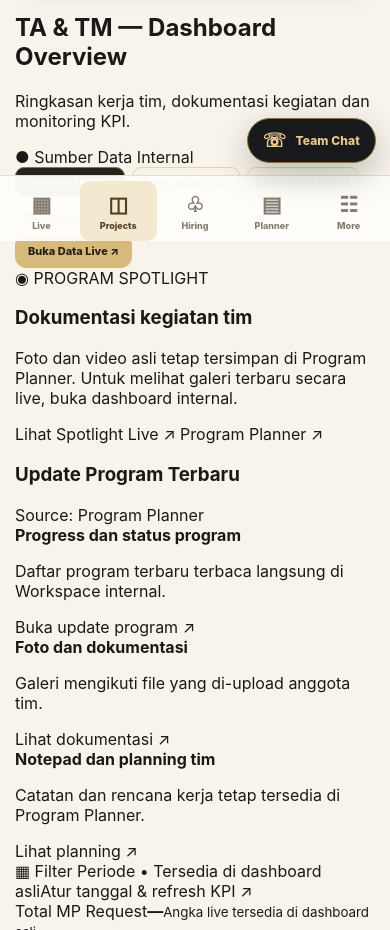
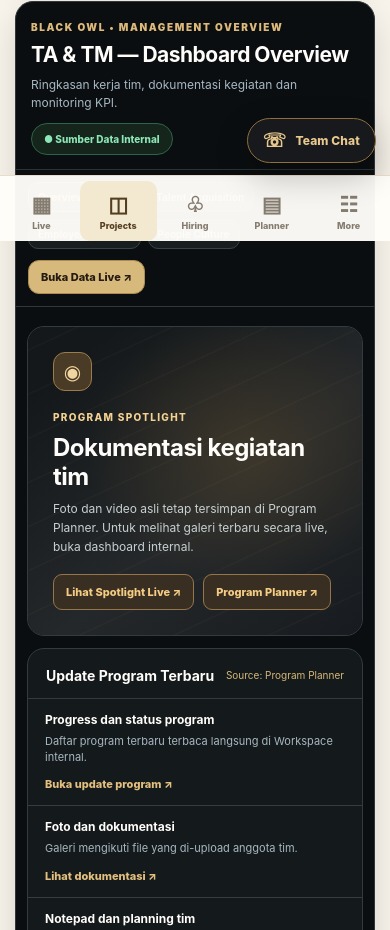
Before and after one commit to boyhcblackowl-coder/BlackOwl-TATM-PWA, a plain HTML site: page index.html in a window 390 px wide. Shown: the part 603-1533 px from the top of the page. Drawn offline with Linux system fonts and the light colour scheme.

Commit message:
Style secure native black-gold management dashboard without broken iframe

```diff
--- a/styles.css
+++ b/styles.css
@@ -182,3 +182,74 @@ button:focus-visible,a:focus-visible,input:focus-visible,select:focus-visible{ou
   .bo-overview.looker-mode .bo-overview-iframe-viewport iframe{min-width:760px}
   .bo-overview-help{padding:13px 15px}
 }
+
+
+/* Protected data dashboard: native design without prohibited third-party Apps Script iframe */
+.bo-view{background:#0b0e10;color:#fffdf9;border:1px solid #30383c;box-shadow:0 15px 35px #0002;border-radius:18px;overflow:hidden;margin:20px 0 28px}
+.bo-view *{box-sizing:border-box}
+.bo-view-head{display:flex;justify-content:space-between;align-items:start;gap:15px;padding:24px 24px 19px;border-bottom:1px solid #2b3336}
+.bo-view-head .section-cap{color:#ddba7b;margin-bottom:10px}
+.bo-view-head h2{font-size:25px;line-height:1.15;letter-spacing:-.5px;margin:0 0 9px}
+.bo-view-head p{font-size:12px;color:#a7b8c3;line-height:1.5;margin:0}
+.bo-view-status{font-size:10px;color:#8ce6b6;font-weight:800;background:#15251c;border:1px solid #2b6448;border-radius:30px;padding:9px 12px;white-space:nowrap}
+.bo-view-tabs{padding:14px 23px;display:flex;align-items:center;justify-content:space-between;gap:11px;flex-wrap:wrap;border-bottom:1px solid #30383c}
+.bo-view .live-tabs{display:flex;gap:7px;flex-wrap:wrap}
+.bo-view .live-tab{background:#181d20;color:#b8c9d2;border:1px solid #384349;border-radius:10px;font-size:11px;font-weight:750;padding:10px 12px}
+.bo-view .live-tab.active{background:#362c1e;color:#f0cb8b;border-color:#917449}
+.bo-view .button.primary{background:#d7b97c;border-color:#ad8b52;color:#251b12}
+.bo-view .button.light{background:#202a30;border-color:#34424b;color:#d8e7ef}
+.bo-native-content{padding:0 22px 22px}
+.bo-native-columns{display:grid;grid-template-columns:1.58fr 1fr;gap:12px;margin-top:19px}
+.bo-native-spotlight,.bo-native-updates{min-width:0;border:1px solid #323b40;background:#14191c;border-radius:17px;overflow:hidden}
+.bo-native-photo{min-height:315px;height:100%;background:radial-gradient(ellipse at 65% 40%,#53452d8b,transparent 52%),linear-gradient(140deg,#14181a 12%,#25282a 57%,#171b1f);display:flex;align-items:flex-end;position:relative}
+.bo-native-photo:after{content:"";position:absolute;inset:0;background:repeating-linear-gradient(-25deg,transparent 0,transparent 38px,#ddb87508 39px,#ddb87508 40px);pointer-events:none}
+.bo-native-photo-inner{position:relative;z-index:1;width:100%;padding:25px}
+.bo-photo-mark{width:39px;height:39px;display:grid;place-items:center;background:#493b26;color:#f1d5a0;border:1px solid #9b7d4c;border-radius:12px;margin-bottom:14px;font-size:20px}
+.bo-mini-tag{color:#f3d193;font-size:10px;letter-spacing:.13em;font-weight:850}
+.bo-native-photo h3{font-size:24px;letter-spacing:-.5px;margin:8px 0}
+.bo-native-photo p{max-width:550px;color:#c7d0d2;line-height:1.6;font-size:12px;margin:0}
+.bo-action-row{display:flex;flex-wrap:wrap;gap:9px;margin-top:17px}
+.bo-action-row a{font-size:11px;font-weight:800;border:1px solid #95764a;background:#382e22;color:#f4cc84;border-radius:9px;padding:10px 12px}
+.bo-native-updates-title{padding:18px 18px 14px;display:flex;justify-content:space-between;align-items:center;gap:8px;border-bottom:1px solid #333a3c}
+.bo-native-updates-title h3{font-size:14px;margin:0}.bo-native-updates-title span{font-size:10px;color:#d6b878}
+.bo-update-row{padding:13px 17px;border-bottom:1px solid #353d40}
+.bo-update-row:last-child{border:0}.bo-update-row b{display:block;font-size:12px}
+.bo-update-row p{font-size:11px;color:#a8b8c0;line-height:1.45;margin:7px 0}
+.bo-update-row a{color:#e2bf7e;font-weight:800;font-size:11px}
+.bo-period-info{margin-top:16px;border:1px solid #364248;border-radius:12px;background:#151b1e;padding:14px;display:flex;justify-content:space-between;align-items:center;gap:10px;flex-wrap:wrap}
+.bo-period-info span{font-size:11px;color:#b9cbd2}
+.bo-period-info a{color:#e3c48d;font-size:11px;font-weight:800}
+.bo-kpi-grid{display:grid;grid-template-columns:repeat(4,minmax(0,1fr));gap:11px;margin-top:15px}
+.bo-kpi-card{min-width:0;min-height:105px;padding:16px;border:1px solid #354047;background:#151b1e;border-radius:12px;display:flex;flex-direction:column}
+.bo-kpi-card:before{content:"";display:block;width:35px;height:2px;background:#d7b97c;margin-bottom:12px}
+.bo-kpi-card span{font-size:11px;color:#d4e0e6}
+.bo-kpi-card strong{font-size:26px;margin:8px 0 4px;color:#fffdf9;line-height:1}
+.bo-kpi-card small{font-size:10px;color:#91a7b2}
+.bo-connect-note{margin-top:15px;display:flex;gap:11px;align-items:start;color:#d9c6a1;border:1px solid #76603e;background:#2c271f;border-radius:12px;font-size:11px;padding:14px;line-height:1.65}
+.bo-connect-icon{font-size:17px;color:#e1bb7a}
+.bo-looker-controls{display:flex;align-items:center;justify-content:space-between;padding:12px 18px;border-bottom:1px solid #374047}
+.bo-looker-controls b{font-size:12px;color:#c7d4d8}
+.bo-view .live-frame-scroll{background:#111418;overflow:auto}
+.bo-view .live-frame-scroll iframe{display:block;width:100%;min-width:900px;height:800px;border:0}
+.bo-view.compact .bo-native-columns{grid-template-columns:1.3fr 1fr}
+.bo-view.compact .bo-native-photo{min-height:285px}
+.bo-view.compact .bo-kpi-grid{grid-template-columns:repeat(4,minmax(0,1fr))}
+@media(max-width:1160px){
+ .bo-kpi-grid{grid-template-columns:repeat(3,minmax(0,1fr))}
+ .bo-view.compact .bo-kpi-grid{grid-template-columns:repeat(2,minmax(0,1fr))}
+}
+@media(max-width:850px){
+ .bo-view-head{padding:19px 15px 14px;display:block}
+ .bo-view-head h2{font-size:21px}
+ .bo-view-status{display:inline-block;margin-top:11px}
+ .bo-view-tabs{padding:12px;align-items:start}
+ .bo-view .live-tab{font-size:10px;padding:8px 9px}
+ .bo-native-content{padding:0 11px 13px}
+ .bo-native-columns,.bo-view.compact .bo-native-columns{grid-template-columns:1fr}
+ .bo-native-photo,.bo-view.compact .bo-native-photo{min-height:290px}
+ .bo-kpi-grid,.bo-view.compact .bo-kpi-grid{grid-template-columns:repeat(2,minmax(0,1fr));gap:9px}
+ .bo-kpi-card{padding:12px;min-height:100px}
+ .bo-period-info{align-items:start;display:grid}
+ .bo-view .live-frame-scroll iframe{min-width:740px}
+ .bo-view .live-caption{padding:13px}
+}
```
